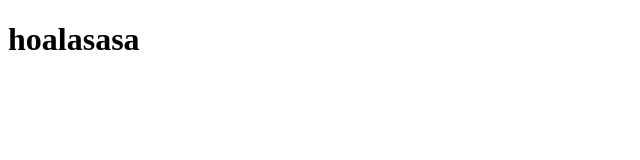
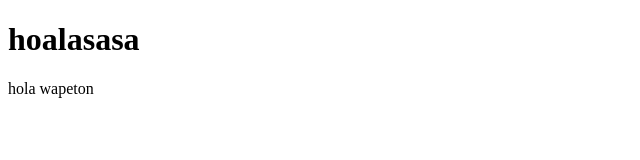
Before and after one commit to Juadav/proyecto, a plain HTML site: page idex4.html in a window 1280 px wide. Shown: the whole page, without its empty margins (0-640 px from the left). Drawn offline with Linux system fonts and the light colour scheme.

Commit message:
Update idex4.html

```diff
--- a/idex4.html
+++ b/idex4.html
@@ -7,5 +7,6 @@
 </head>
 <body>
     <h1>hoalasasa</h1>
+    <p>hola wapeton</p>
 </body>
 </html>
```
